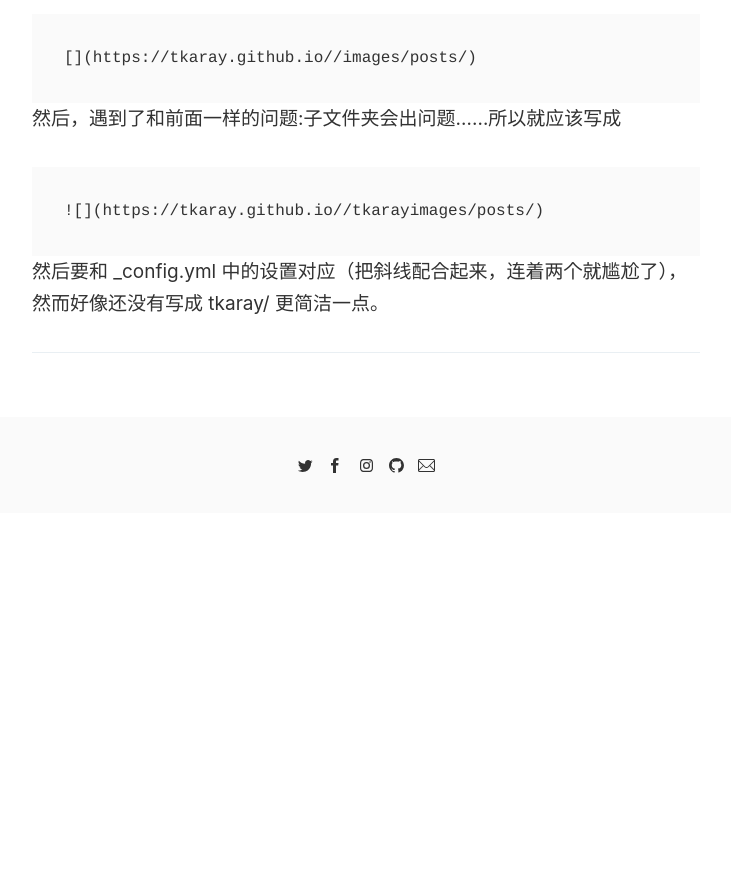
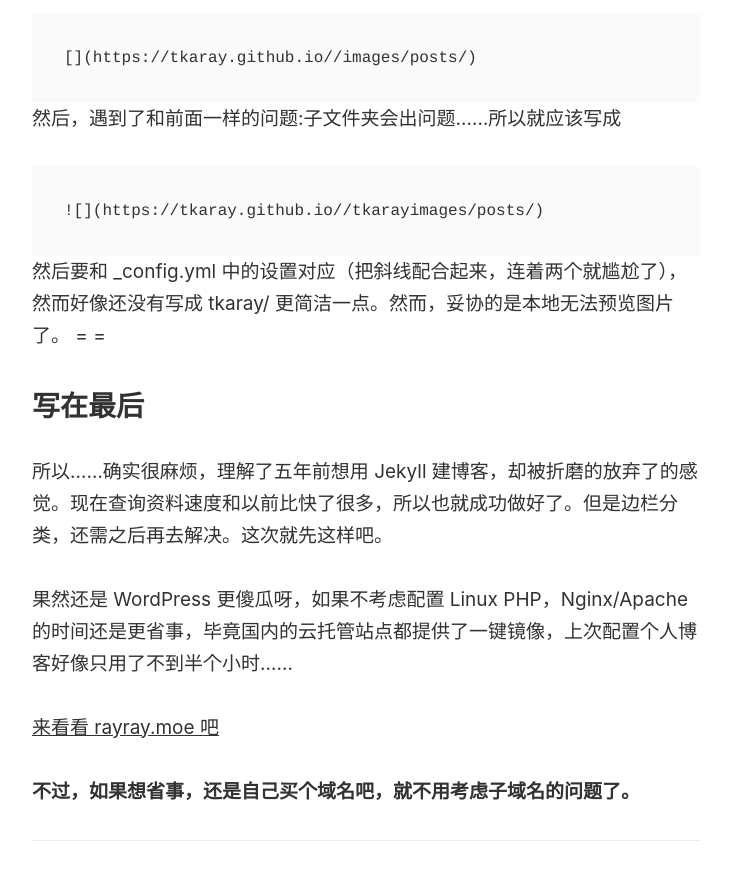
Before and after one commit to tkaray/tkaray.github.io, a Jekyll site: the page built from _posts/2020-03-20-Config Jekyll.md, in a window 1280 px wide and 900 px high, scrolled down 3340 px. Shown: the top 880 px of the window, without its empty margins (274-1005 px from the left). Built offline with Jekyll 4.4.1, drawn with Linux system fonts in a browser that asks for light colours; comment, search, counter and statistics services are not loaded; before the commit the page ends 3853 px from its top, so only the background shows below that.

Commit message:
finish blog

````diff
--- a/_posts/2020-03-20-Config Jekyll.md
+++ b/_posts/2020-03-20-Config Jekyll.md
@@ -93,4 +93,15 @@ https://tkaray.github.io/tkaray/
 ```
 ![]({{ site.url }}{{ site.baseurl }}images/posts/)
 ```
-然后要和 _config.yml 中的设置对应（把斜线配合起来，连着两个就尴尬了），然而好像还没有写成 tkaray/ 更简洁一点。
+然后要和 _config.yml 中的设置对应（把斜线配合起来，连着两个就尴尬了），然而好像还没有写成 tkaray/ 更简洁一点。然而，妥协的是本地无法预览图片了。 = =
+
+## 写在最后
+
+所以……确实很麻烦，理解了五年前想用 Jekyll 建博客，却被折磨的放弃了的感觉。现在查询资料速度和以前比快了很多，所以也就成功做好了。但是边栏分类，还需之后再去解决。这次就先这样吧。
+
+果然还是 WordPress 更傻瓜呀，如果不考虑配置 Linux PHP，Nginx/Apache 的时间还是更省事，毕竟国内的云托管站点都提供了一键镜像，上次配置个人博客好像只用了不到半个小时……
+
+[来看看 rayray.moe 吧](https://rayray.moe/)
+
+
+**不过，如果想省事，还是自己买个域名吧，就不用考虑子域名的问题了。**
````
